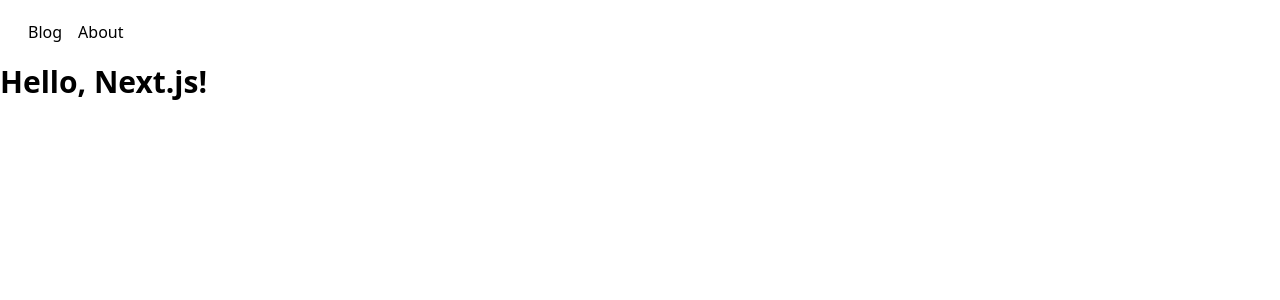
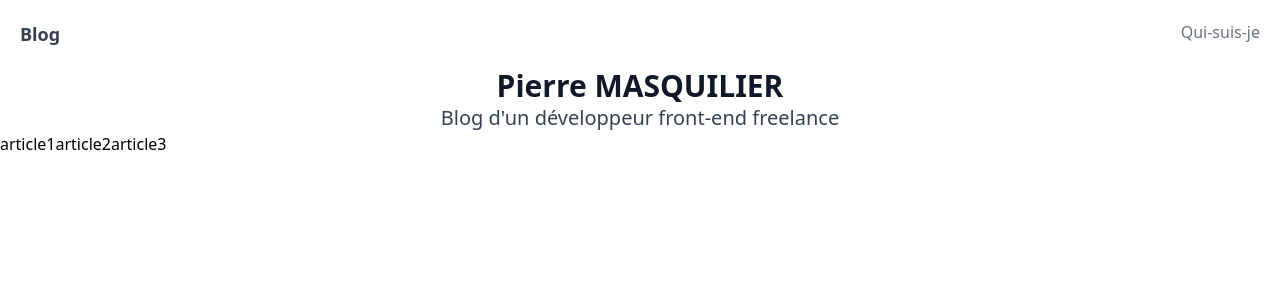
Before and after one commit to Pmasquilier/pierremasquilier.blog, a Next.js app: page / in a window 1280 px wide. Shown: the top 300 px of the page. Built offline with nearby package versions, Linux system fonts and the light colour scheme.

Commit message:
feat: add articleList and [name] page

```diff
--- /dev/null
+++ b/app/ArticleList.tsx
@@ -0,0 +1,33 @@
+import { nanoid } from "nanoid";
+import Link from "next/link";
+import React, { Fragment } from "react";
+
+type Article = {
+  name: string;
+};
+
+function ArticleList() {
+  const articleList: Article[] = [
+    {
+      name: "article1",
+    },
+    {
+      name: "article2",
+    },
+    {
+      name: "article3",
+    },
+  ];
+
+  return (
+    <>
+      {articleList.map((article: Article) => (
+        <Link href={`/article/${article.name}`} key={nanoid()}>
+          {article.name}
+        </Link>
+      ))}
+    </>
+  );
+}
+
+export default ArticleList;
--- a/app/Header.tsx
+++ b/app/Header.tsx
@@ -4,12 +4,12 @@
 
 function Header() {
   return (
-    <header className="p-5">
-      <Link className="p-2" href={"/"}>
+    <header className="p-5 flex justify-between">
+      <Link className="text-lg font-bold text-gray-700" href={"/"}>
         Blog
       </Link>
-      <Link className="p-2" href={"/about"}>
-        About
+      <Link className="text-gray-500" href={"/about"}>
+        Qui-suis-je
       </Link>
     </header>
   );
--- a/app/about/page.tsx
+++ b/app/about/page.tsx
@@ -1,4 +1,5 @@
 import React from "react";
+
 
 function about() {
   return <div>about</div>;
--- /dev/null
+++ b/app/article/[name]/page.tsx
@@ -0,0 +1,13 @@
+import React from "react";
+
+type PageProps = {
+  params: {
+    name: string;
+  };
+};
+
+function Article({ params: { name } }: PageProps) {
+  return <div>{name}</div>;
+}
+
+export default Article;
--- a/app/page.tsx
+++ b/app/page.tsx
@@ -1,9 +1,16 @@
 import "../styles/globals.css";
+import ArticleList from "./ArticleList";
 
 export default function Home() {
   return (
     <>
-      <h1 className="text-3xl font-bold">Hello, Next.js!</h1>
+      <h1 className="text-3xl font-semibold text-gray-900 text-center">
+        Pierre MASQUILIER
+      </h1>
+      <h2 className="text-xl font-medium text-gray-700 text-center">
+        Blog d&apos;un développeur front-end freelance
+      </h2>
+      <ArticleList></ArticleList>
     </>
   );
 }
--- a/package.json
+++ b/package.json
@@ -14,6 +14,7 @@
     "@types/react-dom": "18.0.9",
     "eslint": "8.29.0",
     "eslint-config-next": "13.0.6",
+    "nanoid": "^4.0.0",
     "next": "13.0.6",
     "react": "18.2.0",
     "react-dom": "18.2.0",
```
Also changed, not shown: 1 other file (tests, documents, lock files or other folders).
